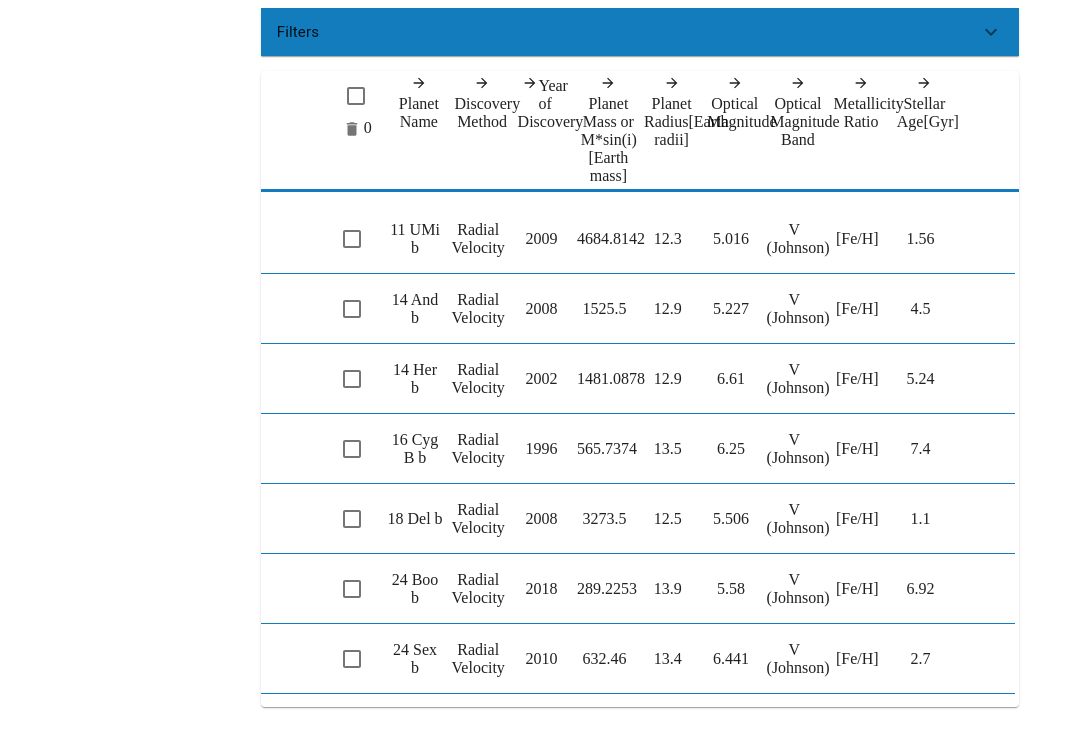
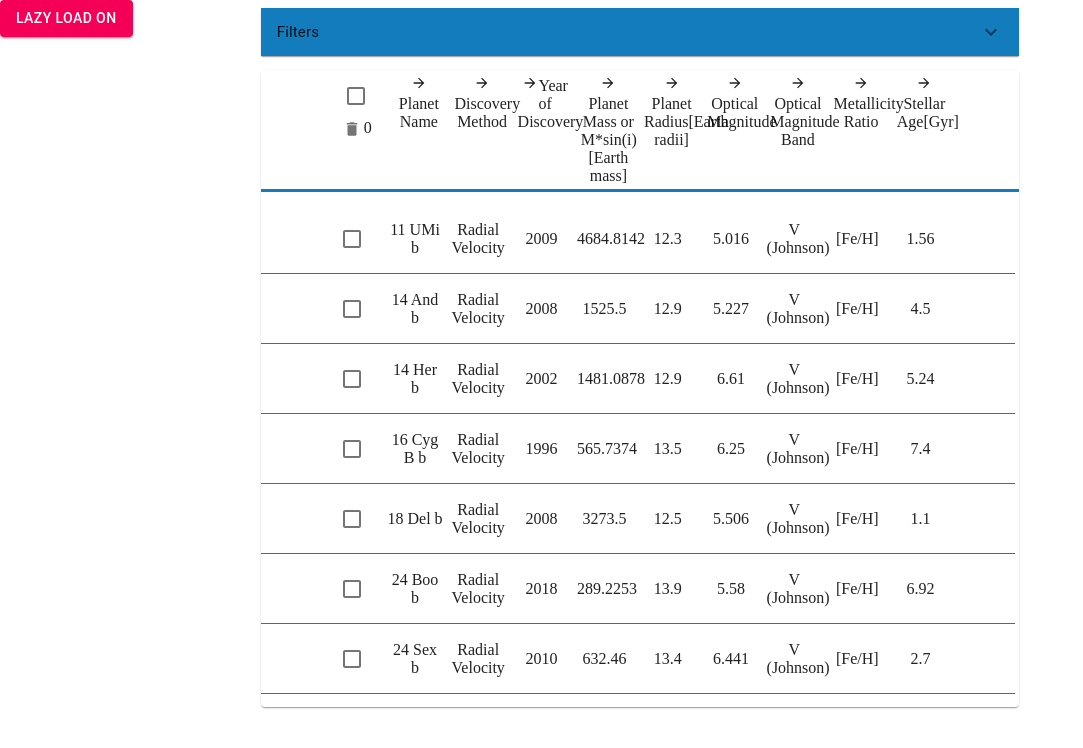
Before and after one commit to DzmitryCavi/data-grid, a React (Create React App) app: page / in a window 1280 px wide. Shown: the top 748 px of the page, without its empty margins (0-1083 px from the left). Built offline with nearby package versions, Linux system fonts and the light colour scheme.

Commit message:
feat: disable virtualization button

```diff
--- a/src/components/table/table.jsx
+++ b/src/components/table/table.jsx
@@ -8,6 +8,8 @@ import DeleteIcon from '@material-ui/icons/Delete';
 import ArrowDownwardIcon from '@material-ui/icons/ArrowDownward';
 import ArrowUpwardIcon from '@material-ui/icons/ArrowUpward';
 import ArrowForwardIcon from '@material-ui/icons/ArrowForward';
+import Button from '@material-ui/core/Button';
+
 import { FixedSizeList as List } from 'react-window';
 
 const useStyles = makeStyles({
@@ -28,6 +30,15 @@ const useStyles = makeStyles({
   },
   bodyCell:{
     borderTop: '1px solid #137cbd'
+  },
+  nonVirtualBox:{
+    height: 500,
+    overflow: 'auto'
+  },
+  virtualButon:{
+    position: 'absolute',
+    top: 0,
+    left: 0
   }
 });
 
@@ -93,7 +104,8 @@ export default function DataTable(props) {
         </Grid>
     )}
 
-    const Rows = () => (
+    const Rows = () => (<div>{
+      props.isVirtual ? (
         <List
           className={classes.body}
           height={500}
@@ -103,12 +115,22 @@ export default function DataTable(props) {
         >
           {Row}
         </List>
+      ) :
+      (<div className={classes.body}>
+        <div className={classes.nonVirtualBox}>
+          {filtredData.map((row, index) =>
+            <Row index={index}/>
+          )}
+        </div>
+      </div>)
+    }  </div>
     )
 
     return (
       <Paper className={classes.root}>
         <HeadRow />
         <Rows />
+        <Button variant="contained" color="secondary" className={classes.virtualButon} onClick={() => {props.changeVirtualizationStatus(props.isVirtual)}}>Lazy Load {props.isVirtual ? 'ON' : 'OFF'}</Button>
       </Paper>
     );
   }
--- a/src/components/table/tableContainer.jsx
+++ b/src/components/table/tableContainer.jsx
@@ -1,7 +1,7 @@
 import React from 'react';
 import { connect } from 'react-redux';
 import DataTable from './table';
-import { selectRow, deleteSelectedRows, selectAllRows, changeClolumnSort } from '../../store/table/actions'
+import { selectRow, deleteSelectedRows, selectAllRows, changeClolumnSort, changeVirtualizationStatus } from '../../store/table/actions'
 
 function DataTableContainer(props){
     return (
@@ -15,6 +15,8 @@ function DataTableContainer(props){
                    changeClolumnSort={props.changeClolumnSort}
                    columnNames={props.columnNames}
                    allData={props.allData}
+                   isVirtual={props.isVirtual}
+                   changeVirtualizationStatus={props.changeVirtualizationStatus}
                    />
     )
 }
@@ -26,7 +28,8 @@ const mapStateToProps = state => {
         sortings: state.table.sortings,
         selectedRowsCounter: state.table.selectedRowsCounter,
         isAllRowsSelected: state.table.isAllRowsSelected,
-        columnNames: state.table.columnNames
+        columnNames: state.table.columnNames,
+        isVirtual: state.table.isVirtual
     };
   }
 
@@ -34,7 +37,8 @@ const mapDispatchToProps = {
     selectAllRows,
     selectRow,
     deleteSelectedRows,
-    changeClolumnSort
+    changeClolumnSort,
+    changeVirtualizationStatus
 }
 
 export default connect(mapStateToProps, mapDispatchToProps)(DataTableContainer)
--- a/src/store/table/actions.js
+++ b/src/store/table/actions.js
@@ -5,6 +5,14 @@ export const DELETE_SELECTED_ROWS = 'DELETE_SELECTED_ROWS';
 export const SORT_COLUMN = 'SORT_COLUMN';
 export const FILTER_TEXT_OR_NUMBER = 'FILTER_TEXT_OR_NUMBER';
 export const FILTER_BY_MULTI_SELECT = 'FILTER_BY_MULTI_SELECT';
+export const VIRTUALIZATION_CHANGE = 'VIRTUALIZATION_CHANGE';
+
+export const changeVirtualizationStatus = isVirtual => (
+    {
+        type: VIRTUALIZATION_CHANGE,
+        payload: !isVirtual
+    }
+)
 
 export const multiSelectFilter = (data, array) => (
     {
--- a/src/store/table/reducers.js
+++ b/src/store/table/reducers.js
@@ -1,4 +1,4 @@
-import { SORT_COLUMN, SELECT_ROW, DELETE_SELECTED_ROWS, SELECT_ALL_ROWS, FILTER_TEXT_OR_NUMBER, FILTER_BY_MULTI_SELECT } from "./actions";
+import { SORT_COLUMN, SELECT_ROW, DELETE_SELECTED_ROWS, SELECT_ALL_ROWS, FILTER_TEXT_OR_NUMBER, FILTER_BY_MULTI_SELECT, VIRTUALIZATION_CHANGE } from "./actions";
 import TableData from '../../data/planets';
 
 const defaultData = TableData.data.reduce((ac, el) =>
@@ -17,12 +17,18 @@ const defaultState = {
     columnNames: defaultDataHead,
     selectedRowsCounter: 0,
     sortings: [],
-    isAllRowsSelected: false
+    isAllRowsSelected: false,
+    isVirtual: true
 };
 
 export const tableReducer = (state = defaultState, action) => {
     switch (action.type)
     {
+        case VIRTUALIZATION_CHANGE:
+            return {
+                ...state,
+                isVirtual: action.payload
+            }
         case FILTER_TEXT_OR_NUMBER:
             return {
                 ...state,
```
Also changed, not shown: src/data/planets.json. Lines whose indentation alone changed are shown as unchanged.
